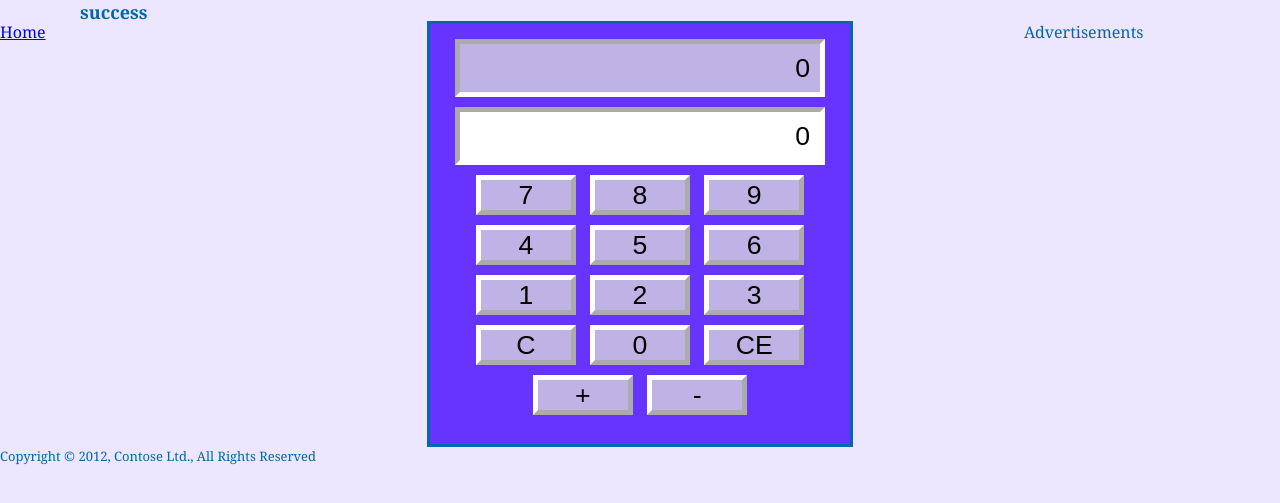
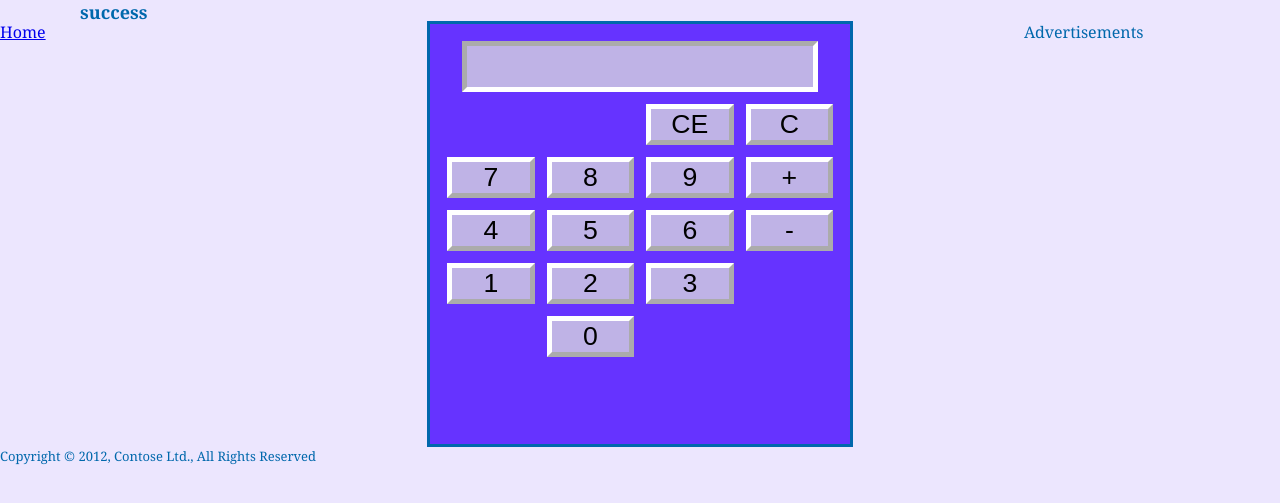
Before and after one commit to snew3687/training1, a plain HTML site: page WebBook1/Chapter05/default.html in a window 1280 px wide. Shown: the part 89-592 px from the top of the page. Drawn offline with Linux system fonts and the light colour scheme.

Commit message:
CH05 EX3 Clean up layout of calculator buttons and input fields

```diff
--- a/WebBook1/Chapter05/Content/default.css
+++ b/WebBook1/Chapter05/Content/default.css
@@ -79,13 +79,13 @@ input {
     width: 85%;
     height: 7%;
     text-align: right;
-    padding: 10px;
+    padding: 5px;
     border: inset;
 }
 
 button {
     background-color: hsl(255, 50%, 80%);
-    width: 25%;
+    width: 90%;
     height: 10%;
     border: outset;
 }
@@ -112,3 +112,11 @@ input, button {
 [readonly] {
     background-color: hsl(255, 50%, 80%);
 }
+
+table {
+  width: 100%;
+}
+
+td {
+  width: 25%;
+}
--- a/WebBook1/Chapter05/default.html
+++ b/WebBook1/Chapter05/default.html
@@ -18,22 +18,71 @@
     </nav>
     <div role="main">
       <div id="calculator">
-        <input id="txtResult" type="text" readonly="readonly" /><br />
-        <input id="txtInput" type="text" /><br />
+        <table>
+          <tr>
+            <td colspan=4>
+              <input id="txtResult" type="text" readonly="readonly" />
+            </td>
+          </tr>
+          <tr>
+            <td></td>
+            <td></td>
+            <td><button id="btnClearEntry">CE</button></td>
+            <td><button id="btnClear">C</button></td>
+          </tr>
+          <tr>
+            <td>
               <button id="btn7">7</button>
+            </td>
+            <td>
               <button id="btn8">8</button>
-        <button id="btn9">9</button><br />
+            </td>
+            <td>
+              <button id="btn9">9</button>
+            </td>
+            <td>
+              <button id="btnPlus">+</button>
+            </td>
+          </tr>
+          <tr>
+            <td>
               <button id="btn4">4</button>
+            </td>
+            <td>
               <button id="btn5">5</button>
-        <button id="btn6">6</button><br />
+            </td>
+            <td>
+              <button id="btn6">6</button>
+            </td>
+            <td>
+              <button id="btnMinus">-</button>
+            </td>
+          </tr>
+          <tr>
+            <td>
               <button id="btn1">1</button>
+            </td>
+            <td>
               <button id="btn2">2</button>
-        <button id="btn3">3</button><br />
-        <button id="btnClear">C</button>
+            </td>
+            <td>
+              <button id="btn3">3</button>
+            </td>
+            <td>
+            </td>
+          </tr>
+          <tr>
+            <td>
+            </td>
+            <td>
               <button id="btn0">0</button>
-        <button id="btnClearEntry">CE</button><br />
-        <button id="btnPlus">+</button>
-        <button id="btnMinus">-</button>
+            </td>
+            <td>
+            </td>
+            <td>
+            </td>
+          </tr>
+        </table>
       </div><!-- id="calculator" -->
     </div> <!-- id="main" -->
     <aside>
```
Lines whose indentation alone changed are shown as unchanged.
